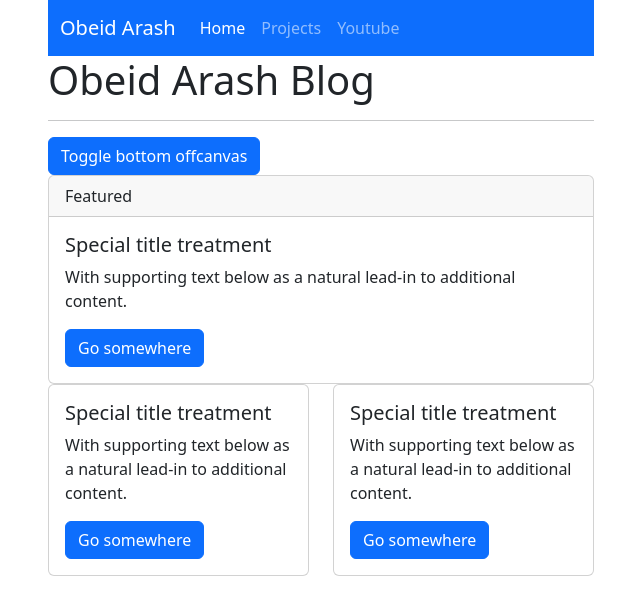
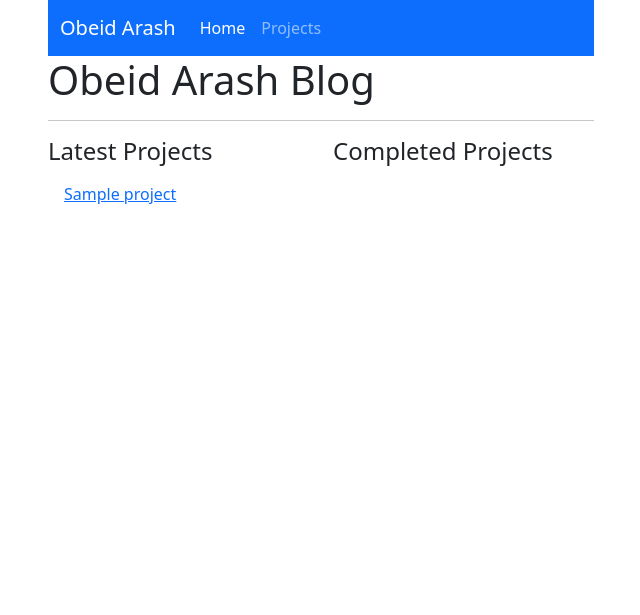
Before and after one commit to obeidarash/obeid, a Django app: page / in a window 1280 px wide. Shown: the top 615 px of the page, without its empty margins (319-959 px from the left). Run offline with Django 3.2, Linux system fonts and the light colour scheme; tables that the repository leaves empty hold one stand-in row (values such as "Sample post"); some libraries are stand-ins or nearby versions.

Commit message:
add funtion to home page (completed and latest projects)

```diff
--- a/obeid/views.py
+++ b/obeid/views.py
@@ -1,8 +1,13 @@
 from django.shortcuts import render
+from obeid_projects.models import Project
 
 
 def home(request):
+    latest_projects: Project = Project.objects.filter(publish=True, progress__range=[0, 99]).order_by('-create')[:5]
+    completed_projects: Project = Project.objects.filter(progress=100, publish=True).order_by('-update')[:5]
     context = {
-        'title': 'Home'
+        'title': 'Home',
+        'latest_projects': latest_projects,
+        'completed_projects': completed_projects
     }
     return render(request, 'home.html', context)
--- a/obeid_projects/admin.py
+++ b/obeid_projects/admin.py
@@ -5,10 +5,10 @@
 @admin.register(Project)
 class ProjectAdmin(admin.ModelAdmin):
     ordering = ('-update',)
-    list_display = ('title', 'customer', 'update', 'publish')
+    list_display = ('title', 'customer', 'update', 'progress', 'publish')
     autocomplete_fields = ('tag', 'category', 'customer')
     search_fields = ('title',)
-    # list_editable = ('publish',)
+    # list_editable = ('publish', 'progress')
     list_filter = ('publish', 'create', 'update')
     prepopulated_fields = {'slug': ('title',)}
 
--- a/obeid_tools/views.py
+++ b/obeid_tools/views.py
@@ -4,8 +4,10 @@
 from pytube import YouTube
 import requests
 import pafy
+from django.contrib.auth.decorators import login_required
 
 
+@login_required(login_url='home')
 def youtube(request):
     video = ''
     youtube_form = YoutubeForm(request.POST or None)
--- a/templates/home.html
+++ b/templates/home.html
@@ -1,45 +1,35 @@
 {% extends 'shared/MainReferences.html' %}
-{% block title %}
-    Obeid Arash Blog
-{% endblock %}
+{% block description %}I am a web scraper expert who is interested in web Developing{% endblock %}
+{% block keywords %}Web Developer, Web Scraper, Data Scraping{% endblock %}
+{% block title %}Obeid Arash{% endblock %}
 {% block heading %}
     <h1>Obeid Arash Blog</h1>
     <hr>
 {% endblock %}
 {% block content %}
-    <button class="btn btn-primary" type="button" data-bs-toggle="offcanvas"
-            data-bs-target="#offcanvasBottom" aria-controls="offcanvasBottom">Toggle bottom offcanvas
-    </button>
 
-    <div class="offcanvas offcanvas-bottom" tabindex="-1" id="offcanvasBottom"
-         aria-labelledby="offcanvasBottomLabel">
-        <div class="offcanvas-header">
-            <h5 class="offcanvas-title" id="offcanvasBottomLabel">Contact Information</h5>
-            <button type="button" class="btn-close text-reset" data-bs-dismiss="offcanvas"
-                    aria-label="Close"></button>
+    <div class="row">
+        <div class="col-xl-6">
+            <h4 class="alert-heading">Latest Projects</h4>
+            <ul class="list-group list-group-flush">
+                {% for latest_project in latest_projects %}
+                    <li class="list-group-item"><a href="{% url 'project:detail' latest_project.slug %}">
+                        {{ latest_project.title|truncatechars:35 }}</a></li>
+                {% endfor %}
+            </ul>
         </div>
-        <div class="offcanvas-body small">
-            <p>Email: <a href="mailto:Contact.obeidarash@gmail.com"
-                         target="_blank">Contact.obeidarash@gmail.com</a></p>
-            <p>Whats App: <a href="https://wa.me/+989182789498" target="_blank">+989182789498</a></p>
-            <p>Instagram: <a href="https://instagram.com/obeidarash" target="_blank">@obeidarash</a></p>
+        <div class="col-xl-6">
+            <h4>Completed Projects</h4>
+            <ul class="list-group list-group-flush">
+                {% for completed_project in completed_projects %}
+                    <li class="list-group-item"><a href="{% url 'project:detail' completed_project.slug %}">
+                        {{ completed_project.title|truncatechars:'35' }}</a></li>
+                {% endfor %}
+            </ul>
         </div>
     </div>
 
-
-    <div class="card">
-        <div class="card-header">
-            Featured
-        </div>
-        <div class="card-body">
-            <h5 class="card-title">Special title treatment</h5>
-            <p class="card-text">With supporting text below as a natural lead-in to additional content.</p>
-            <a href="#" class="btn btn-primary">Go somewhere</a>
-        </div>
-    </div>
-
-
-    <div class="row">
+    <!--  <div class="row">
          <div class="col-xl-6">
              <div class="card">
                  <div class="card-body">
@@ -60,5 +50,27 @@
                  </div>
              </div>
          </div>
+     </div> -->
+
+    <!--
+    <button class="btn btn-primary" type="button" data-bs-toggle="offcanvas"
+            data-bs-target="#offcanvasBottom" aria-controls="offcanvasBottom">Toggle bottom offcanvas
+    </button>
+
+    <div class="offcanvas offcanvas-bottom" tabindex="-1" id="offcanvasBottom"
+         aria-labelledby="offcanvasBottomLabel">
+        <div class="offcanvas-header">
+            <h5 class="offcanvas-title" id="offcanvasBottomLabel">Contact Information</h5>
+            <button type="button" class="btn-close text-reset" data-bs-dismiss="offcanvas"
+                    aria-label="Close"></button>
         </div>
+        <div class="offcanvas-body small">
+            <p>Email: <a href="mailto:Contact.obeidarash@gmail.com"
+                         target="_blank">Contact.obeidarash@gmail.com</a></p>
+            <p>Whats App: <a href="https://wa.me/+989182789498" target="_blank">+989182789498</a></p>
+            <p>Instagram: <a href="https://instagram.com/obeidarash" target="_blank">@obeidarash</a></p>
+        </div>
+    </div>
+    -->
+
 {% endblock %}
--- a/templates/shared/MainReferences.html
+++ b/templates/shared/MainReferences.html
@@ -1,7 +1,6 @@
 {% load static %}
 <!doctype html>
 <html lang="en">
-
 <head>
     <meta charset="utf-8">
     <meta name="viewport" content="width=device-width, initial-scale=1">
@@ -9,10 +8,10 @@
     <meta name="keywords" content="{% block keywords %}{% endblock %}">
     <meta name="author" content="Obeid Arash">
     <meta name="robots" content="index, follow">
+    <meta name="language" content="English">
     {% include 'shared/HeaderReferences.html' %}
     <title>{% block title %}{% endblock %}</title>
 </head>
-
 <body>
 <div class="container">
     <div class="row">
--- a/templates/shared/Navigation.html
+++ b/templates/shared/Navigation.html
@@ -18,11 +18,13 @@
                     <a class="nav-link{% if request.path == project %} active{% endif %}"
                        href="{% url 'project:list' %}">Projects</a>
                 </li>
-                <li class="nav-item">
-                    {% url 'tools:youtube' as youtube %}
-                    <a class="nav-link{% if request.path == youtube %} active{% endif %}"
-                       href="{% url 'tools:youtube' %}">Youtube</a>
-                </li>
+                {% if request.user.is_authenticated %}
+                    <li class="nav-item">
+                        {% url 'tools:youtube' as youtube %}
+                        <a class="nav-link{% if request.path == youtube %} active{% endif %}"
+                           href="{% url 'tools:youtube' %}">Youtube</a>
+                    </li>
+                {% endif %}
                 {% if request.user.is_authenticated %}
                     <li class="nav-item dropdown">
                         <a class="nav-link dropdown-toggle" href="#" id="navbarDropdown" role="button"
```
Lines whose indentation alone changed are shown as unchanged.
